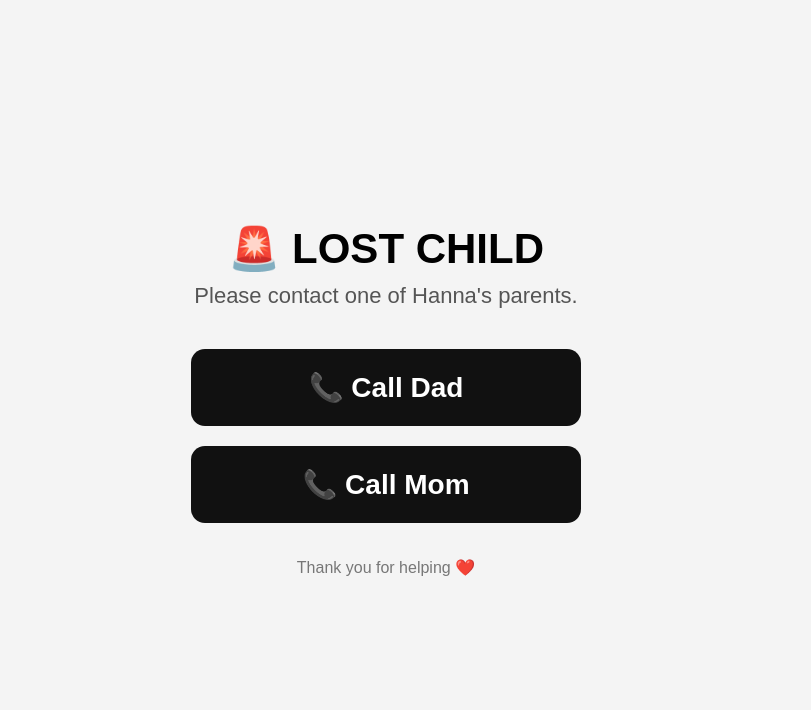
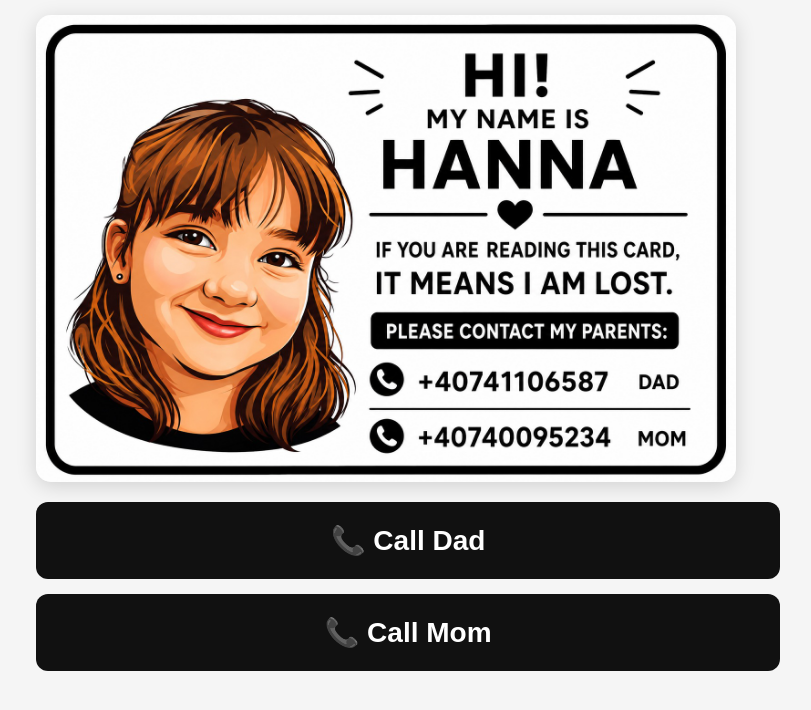
Before and after one commit to UrobiA/HANNA, a plain HTML site: page index.html in a window 1280 px wide. Shown: the whole page, without its empty margins (254-1065 px from the left). Drawn offline with Linux system fonts and the light colour scheme.

Commit message:
Add files via upload

```diff
--- a/index.html
+++ b/index.html
@@ -3,65 +3,52 @@
 <head>
 <meta charset="UTF-8">
 <meta name="viewport" content="width=device-width, initial-scale=1.0">
-<title>Contact Hanna's Parents</title>
+
+<title>Hanna</title>
 
 <style>
-*{
-    box-sizing:border-box;
-    margin:0;
-    padding:0;
-}
 
 body{
-    font-family:Arial, Helvetica, sans-serif;
-    background:#f4f4f4;
-    display:flex;
-    justify-content:center;
-    align-items:center;
-    min-height:100vh;
+    margin:0;
+    background:#f5f5f5;
+    font-family:Arial,Helvetica,sans-serif;
 }
 
 .container{
-    width:100%;
-    max-width:450px;
-    padding:30px;
-    text-align:center;
+    max-width:700px;
+    margin:auto;
+    padding:15px;
 }
 
-h1{
-    font-size:42px;
-    margin-bottom:10px;
+.card{
+    width:100%;
+    display:block;
+    border-radius:15px;
+    box-shadow:0 4px 20px rgba(0,0,0,.15);
 }
 
-p{
-    font-size:22px;
-    color:#555;
-    margin-bottom:40px;
+.buttons{
+    margin-top:20px;
 }
 
 .button{
     display:block;
     width:100%;
+    text-align:center;
     padding:22px;
-    margin:20px 0;
+    margin-bottom:15px;
+    background:#111;
+    color:#fff;
     text-decoration:none;
-    color:white;
-    background:#111;
-    border-radius:14px;
     font-size:28px;
     font-weight:bold;
-    transition:0.2s;
+    border-radius:12px;
 }
 
 .button:hover{
     background:#333;
 }
 
-.footer{
-    margin-top:35px;
-    color:#777;
-    font-size:16px;
-}
 </style>
 
 </head>
@@ -70,20 +57,18 @@ p{
 
 <div class="container">
 
-<h1>🚨 LOST CHILD</h1>
+<img src="hanna-card.jpg" class="card" alt="Hanna">
 
-<p>Please contact one of Hanna's parents.</p>
+<div class="buttons">
 
-<a class="button" href="tel:+40741106587">
+<a href="tel:+40741106587" class="button">
 📞 Call Dad
 </a>
 
-<a class="button" href="tel:+40740095234">
+<a href="tel:+40740095234" class="button">
 📞 Call Mom
 </a>
 
-<div class="footer">
-Thank you for helping ❤️
 </div>
 
 </div>
```
